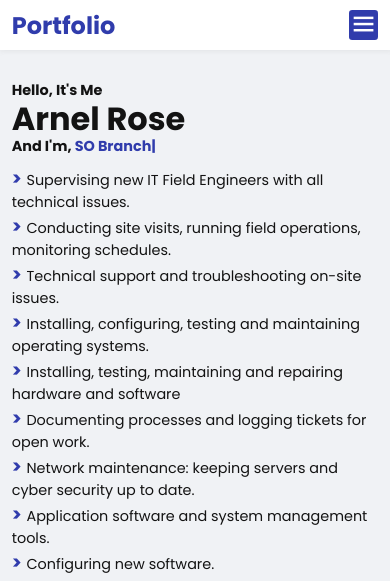
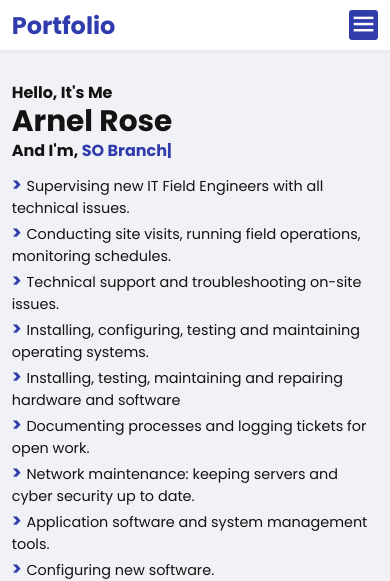
Before and after one commit to arnelnrose/myportfolio, a plain HTML site: page index.html in a window 390 px wide. Shown: the top 581 px of the page. Drawn offline with nearby package versions, Linux system fonts and the light colour scheme.

Commit message:
Update portfolio.css

```diff
--- a/portfolio.css
+++ b/portfolio.css
@@ -471,11 +471,11 @@ span {
   }
 
   .home h3 {
-    font-size: 1.8rem;
+    font-size: 2rem;
   }
 
   .home-content h1 {
-    font-size: 4rem;
+    font-size: 3.7rem;
   }
 
   .home-img img {
```
